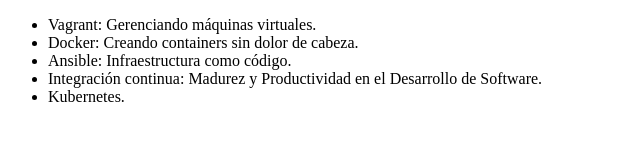
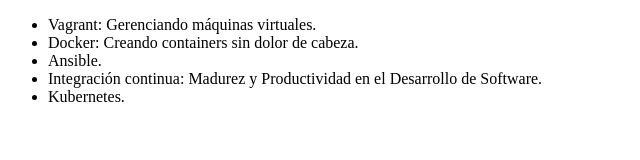
Before and after one commit to Sneider-09/alura, a plain HTML site: page index.html in a window 1280 px wide. Shown: the whole page, without its empty margins (0-640 px from the left). Drawn offline with Linux system fonts and the light colour scheme.

Commit message:
Revert "Cambiando el nombre del curso de Ansible"
This reverts commit 54dc94fa49ffac4c1a69a26cc4150521fe827c4b.

```diff
--- a/index.html
+++ b/index.html
@@ -8,7 +8,7 @@
      <ul>
          <li> Vagrant: Gerenciando máquinas virtuales. </li>
          <li> Docker: Creando containers sin dolor de cabeza. </li>
-         <li> Ansible: Infraestructura como código.</li>
+         <li> Ansible. </li>
          <li> Integración continua: Madurez y Productividad en el Desarrollo de Software. </li>
          <li>Kubernetes.</li>
      </ul>
```
